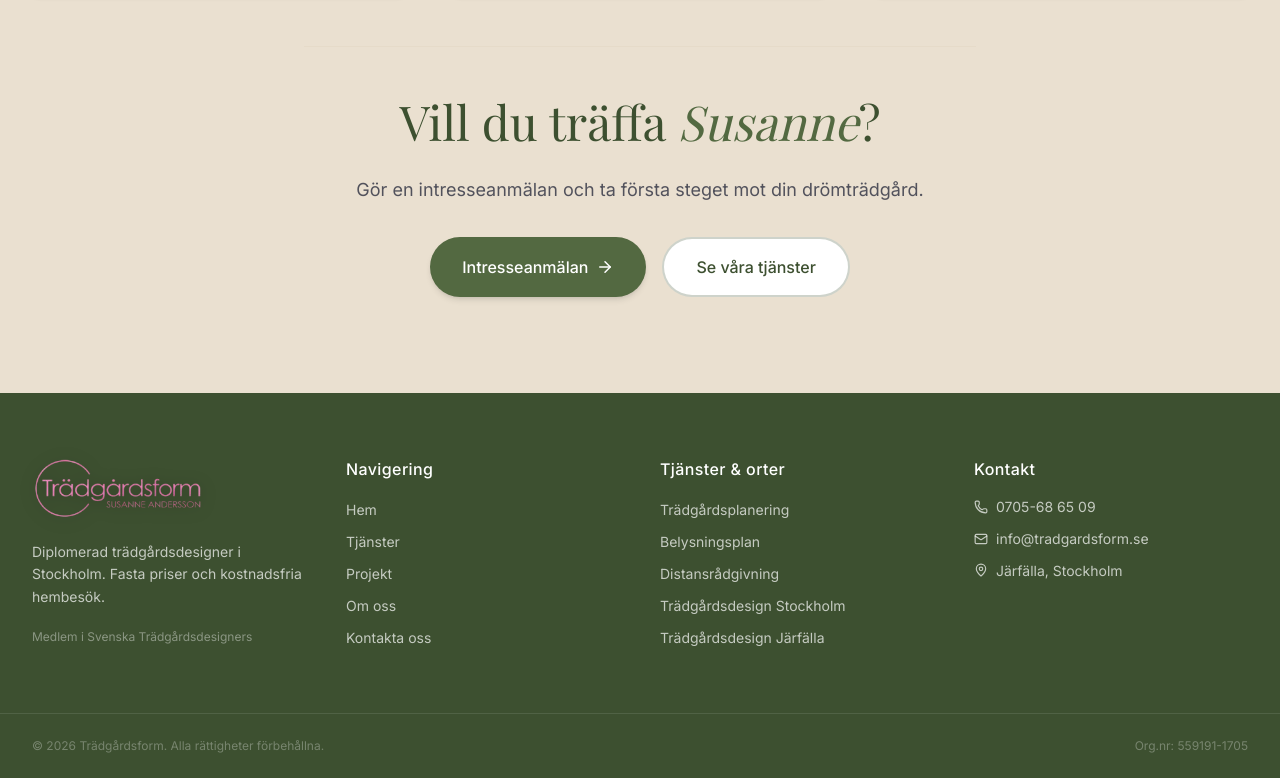
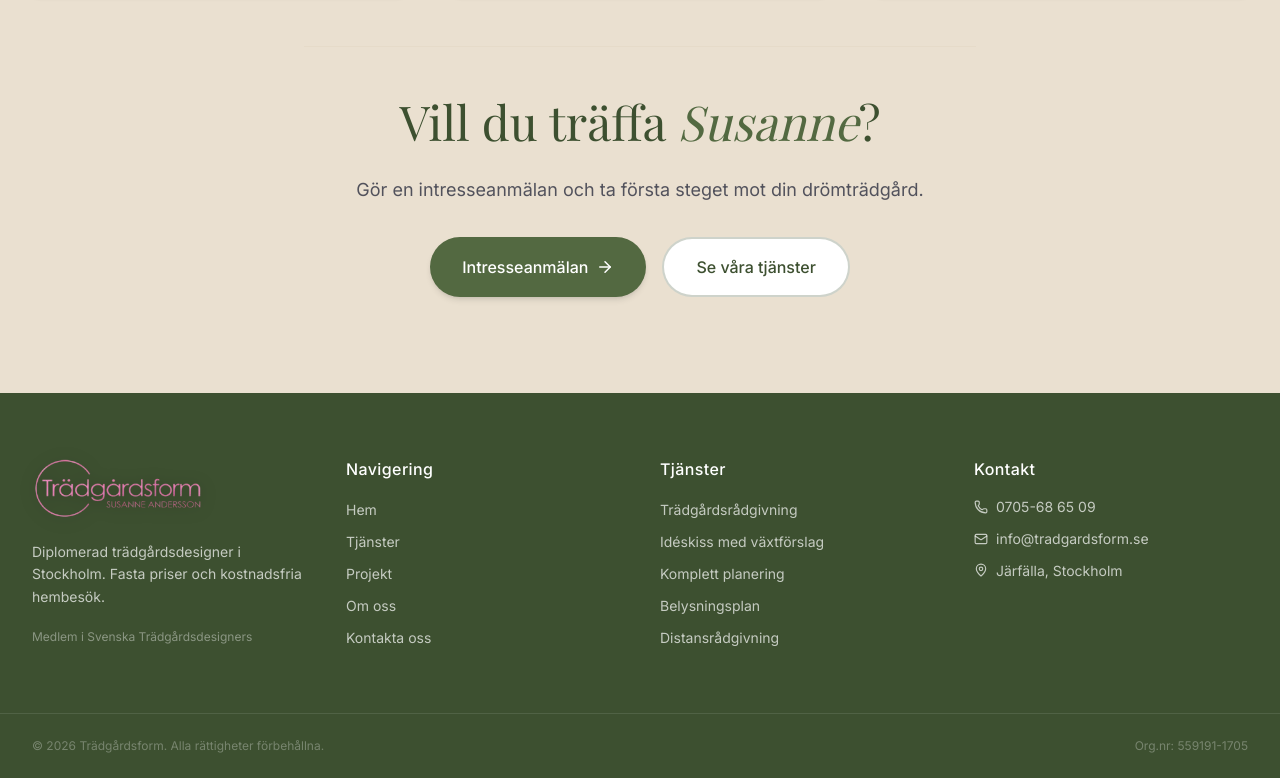
Before and after one commit to NiklasSahlberg/tradgardsform, a Next.js app in the folder webb/: page /om-oss in a window 1280 px wide. Shown: the part 2115-2893 px from the top of the page. Built offline with nearby package versions, Linux system fonts and the light colour scheme; a web font is replaced by a local one.

Commit message:
Footer fixes

```diff
--- a/webb/src/app/tjanster/page.tsx
+++ b/webb/src/app/tjanster/page.tsx
@@ -1,6 +1,7 @@
 import type { Metadata } from "next";
 import Image from "next/image";
 import Link from "next/link";
+import type { LucideIcon } from "lucide-react";
 import { Check, ArrowRight, Phone, MapPin, Gift, Building2, Lightbulb, Wifi } from "lucide-react";
 import ServiceImagesLightbox from "@/components/ServiceImagesLightbox";
 
@@ -127,8 +128,15 @@ const services = [
   },
 ];
 
-const extras = [
+const extras: {
+  anchorId?: string;
+  icon: LucideIcon;
+  title: string;
+  description: string;
+  cta: string;
+}[] = [
   {
+    anchorId: "distansradgivning",
     icon: Wifi,
     title: "Trädgårdsplanering på distans",
     description:
@@ -136,6 +144,7 @@ const extras = [
     cta: "Kontakta oss för pris",
   },
   {
+    anchorId: "belysningsplan",
     icon: Lightbulb,
     title: "Belysningsplan",
     description:
@@ -143,6 +152,7 @@ const extras = [
     cta: "Kontakta oss för pris",
   },
   {
+    anchorId: "bostadsrattsforeningar",
     icon: Building2,
     title: "Bostadsrättsföreningar",
     description:
@@ -150,6 +160,7 @@ const extras = [
     cta: "Kontakta oss",
   },
   {
+    anchorId: "presentkort",
     icon: Gift,
     title: "Presentkort",
     description:
@@ -236,7 +247,7 @@ export default function TjansterPage() {
             <div
               key={service.id}
               id={service.id}
-              className={`grid grid-cols-1 lg:grid-cols-2 gap-x-12 gap-y-8 lg:gap-y-8 lg:items-stretch ${
+              className={`scroll-mt-28 grid grid-cols-1 lg:grid-cols-2 gap-x-12 gap-y-8 lg:gap-y-8 lg:items-stretch ${
                 i > 0
                   ? "border-t-2 border-sand-dark pt-12 md:border-t-0 md:pt-0"
                   : ""
@@ -372,7 +383,10 @@ export default function TjansterPage() {
             {extras.map((extra) => (
               <div
                 key={extra.title}
-                className="bg-cream rounded-2xl p-7 flex flex-col gap-4 shadow-sm border border-sand-dark hover:shadow-md transition-shadow"
+                id={extra.anchorId}
+                className={`bg-cream rounded-2xl p-7 flex flex-col gap-4 shadow-sm border border-sand-dark hover:shadow-md transition-shadow ${
+                  extra.anchorId ? "scroll-mt-28" : ""
+                }`}
               >
                 <div className="w-11 h-11 rounded-full bg-sage/10 flex items-center justify-center">
                   <extra.icon size={20} className="text-sage" />
--- a/webb/src/components/Footer.tsx
+++ b/webb/src/components/Footer.tsx
@@ -11,11 +11,11 @@ const navLinks = [
 ];
 
 const serviceLinks = [
-  { href: "/tjanster/tradgardsplanering", label: "Trädgårdsplanering" },
-  { href: "/tjanster/belysningsplan", label: "Belysningsplan" },
-  { href: "/tjanster/distansradgivning", label: "Distansrådgivning" },
-  { href: "/tradgardsdesign-stockholm", label: "Trädgårdsdesign Stockholm" },
-  { href: "/tradgardsdesign-jarfalla", label: "Trädgårdsdesign Järfälla" },
+  { href: "/tjanster#radgivning", label: "Trädgårdsrådgivning" },
+  { href: "/tjanster#ideskiss-vaxt", label: "Idéskiss med växtförslag" },
+  { href: "/tjanster#komplett", label: "Komplett planering" },
+  { href: "/tjanster#belysningsplan", label: "Belysningsplan" },
+  { href: "/tjanster#distansradgivning", label: "Distansrådgivning" },
 ];
 
 export default function Footer() {
@@ -59,7 +59,7 @@ export default function Footer() {
         </div>
 
         <div>
-          <h4 className="text-white font-medium mb-4 tracking-wide">Tjänster & orter</h4>
+          <h4 className="text-white font-medium mb-4 tracking-wide">Tjänster</h4>
           <ul className="flex flex-col gap-2">
             {serviceLinks.map((link) => (
               <li key={link.href}>
--- a/webb/src/lib/projectGallery.ts
+++ b/webb/src/lib/projectGallery.ts
@@ -77,7 +77,7 @@ export const PROJECT_LOCATIONS: ProjectLocationConfig[] = [
     title: "Vallentuna",
     section: "villa",
     description:
-      "Tomten kändes öppen mot grannar men saknade insynskydd och en naturlig plats att sitta. Efter omplanering fick familjen en mer ombonad känsla med häckar, perenner och en avskild sittgrupp i kvällssol.",
+      "Tomten kändes öppen mot grannar och insynskydd sankades. Efter omplanering fick familjen en mer ombonad känsla med häckar, perenner och en avskild sittgrupp i kvällssol.",
     previewFile: "vallentuna-preview.png",
     gallerySections: [
       {
@@ -144,7 +144,7 @@ export const PROJECT_LOCATIONS: ProjectLocationConfig[] = [
     title: "Costa Tropical",
     section: "villa",
     description:
-      "Trädgård till nybyggt hus vid Medelhavets strand. Stora gröna växter skapar fin balans mot uteplatsernas, hårda material. Även belysningsplan ingick i uppdraget",
+      "Trädgård till nybyggt hus vid Medelhavets strand. Stora gröna växter skapar fin balans mot uteplatsernas hårda material. Även belysningsplan ingick i uppdraget.",
     previewFile: "costa-tropical-preview.png",
     gallerySections: [
       {
@@ -174,7 +174,7 @@ export const PROJECT_LOCATIONS: ProjectLocationConfig[] = [
     title: "Djurhamn Värmdö",
     section: "villa",
     description:
-      "Skärgårdsmiljö med salt vind och mager jord krävde tåliga växter och robusta material. Vi föreslog en mer öppen trädgård mot vattnet med vindskyddande buskage och en altan som följer husets linjer.",
+      "Skärgårdsmiljö med salt vind och mager jord krävde tåliga växter och robusta material. Vi föreslog en mer öppen trädgård mot vattnet och en altan som följer husets linjer.",
     previewFile: "efter.jpg",
     gallerySections: [
       {
@@ -317,7 +317,7 @@ export const PROJECT_LOCATIONS: ProjectLocationConfig[] = [
     title: "Brf St Eriksgatan",
     section: "brf",
     description:
-      "En total förändring krävdes då takbjälkslag skulle bytas, vackra, blickfång, sittplatser, belysning och funktioner skapades med fin balans för alla boende.",
+      "En total förändring krävdes då takbjälkslag skulle bytas. Vackra blickfång, sittplatser, belysning och funktioner skapades med fin balans för alla boende.",
     previewFile: "IMG_0215.JPG",
     gallerySections: [
       {
```
